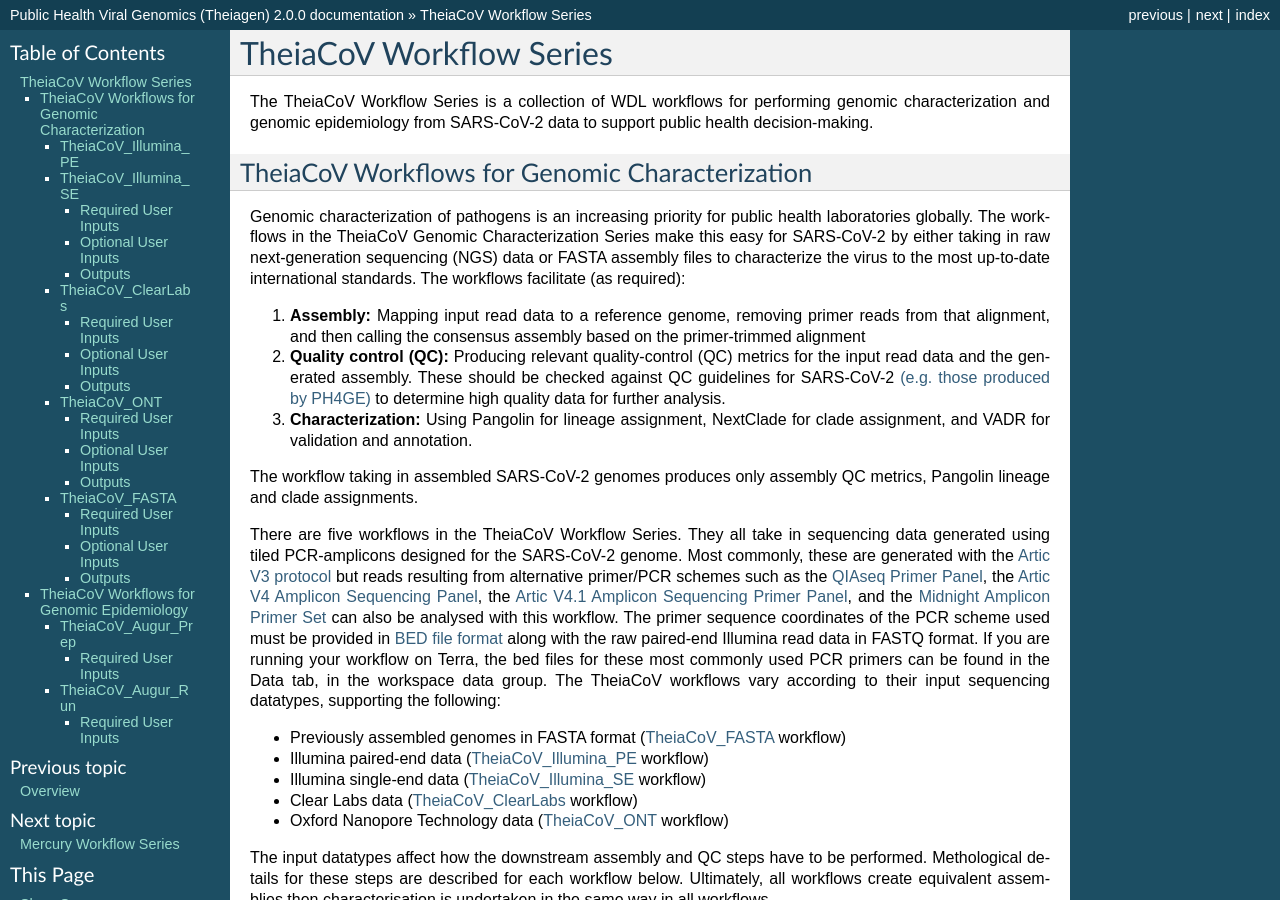
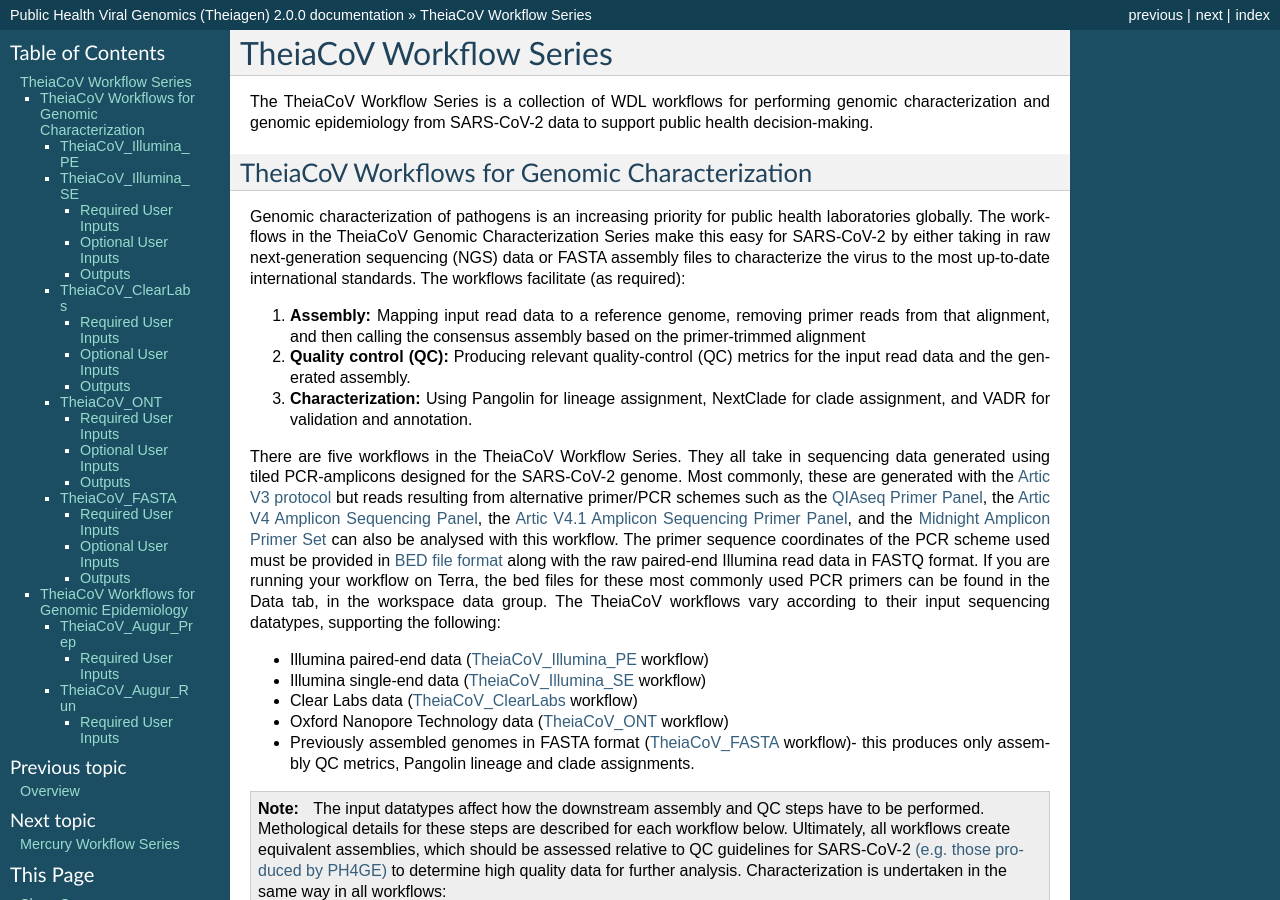
Before and after one commit to theiagen/public_health_viral_genomics, a Sphinx documentation site: the page built from docs/source/theiacov_workflows.rst, in a window 1280 px wide and 900 px high. Built offline with Sphinx 7.4.7, drawn with Linux system fonts in a browser that asks for light colours; pages that are not in the unit, such as notebooks, are missing from menus; some of the changed text lies outside the part shown.

Commit message:
Added overview methodological details to box

```diff
--- a/docs/source/theiacov_workflows.rst
+++ b/docs/source/theiacov_workflows.rst
@@ -9,22 +9,21 @@ TheiaCoV Workflows for Genomic Characterization
 Genomic characterization of pathogens is an increasing priority for public health laboratories globally. The workflows in the TheiaCoV Genomic Characterization Series make this easy for SARS-CoV-2 by either taking in raw next-generation sequencing (NGS) data or FASTA assembly files to characterize the virus to the most up-to-date international standards. The workflows facilitate (as required):
 
 1. **Assembly:** Mapping input read data to a reference genome, removing primer reads from that alignment, and then calling the consensus assembly based on the primer-trimmed alignment
-2. **Quality control (QC):** Producing relevant quality-control (QC) metrics for the input read data and the generated assembly. These should be checked against QC guidelines for SARS-CoV-2 `(e.g. those produced by PH4GE) <https://github.com/pha4ge/pipeline-resources/blob/udubs-qc-guidance-dev/docs/qc-solutions.md#gisaid-assembly-acceptance-criteria>`_ to determine high quality data for further analysis.
+2. **Quality control (QC):** Producing relevant quality-control (QC) metrics for the input read data and the generated assembly.
 3. **Characterization:** Using Pangolin for lineage assignment, NextClade for clade assignment, and VADR for validation and annotation.
 
-The workflow taking in assembled SARS-CoV-2 genomes produces only assembly QC metrics, Pangolin lineage and clade assignments.
+There are five workflows in the TheiaCoV Workflow Series. They all take in sequencing data generated using tiled PCR-amplicons designed for the SARS-CoV-2 genome. Most commonly, these are generated with the `Artic V3 protocol <https://github.com/artic-network/artic-ncov2019/tree/master/primer_schemes/nCoV-2019/V3>`_ but reads resulting from alternative primer/PCR schemes such as the `QIAseq Primer Panel <https://www.qiagen.com/us/products/next-generation-sequencing/rna-sequencing/qiaseq-sars-cov-2-primer-panel/>`_, the `Artic V4 Amplicon Sequencing Panel <https://github.com/artic-network/artic-ncov2019/tree/master/primer_schemes/nCoV-2019/V4>`_, the `Artic V4.1 Amplicon Sequencing Primer Panel <https://github.com/artic-network/artic-ncov2019/tree/master/primer_schemes/nCoV-2019/V4.1>`_, and the `Midnight Amplicon Primer Set <https://www.protocols.io/view/sars-cov2-genome-sequencing-protocol-1200bp-amplic-rm7vz8q64vx1/v6>`_ can also be analysed with this workflow. The primer sequence coordinates of the PCR scheme used must be provided in `BED file format <https://en.wikipedia.org/wiki/BED_(file_format)#>`_ along with the raw paired-end Illumina read data in FASTQ format. If you are running your workflow on Terra, the bed files for these most commonly used PCR primers can be found in the Data tab, in the workspace data group. The TheiaCoV workflows vary according to their input sequencing datatypes, supporting the following:
 
-There are five workflows in the TheiaCoV Workflow Series. They all take in sequencing data generated using tiled PCR-amplicons designed for the SARS-CoV-2 genome. Most commonly, these are generated with the `Artic V3 protocol <https://github.com/artic-network/artic-ncov2019/tree/master/primer_schemes/nCoV-2019/V3>`_ but reads resulting from alternative primer/PCR schemes such as the `QIAseq Primer Panel <https://www.qiagen.com/us/products/next-generation-sequencing/rna-sequencing/qiaseq-sars-cov-2-primer-panel/>`_, the `Artic V4 Amplicon Sequencing Panel <https://github.com/artic-network/artic-ncov2019/tree/master/primer_schemes/nCoV-2019/V4>`_, the `Artic V4.1 Amplicon Sequencing Primer Panel <https://github.com/artic-network/artic-ncov2019/tree/master/primer_schemes/nCoV-2019/V4.1>`_, and the `Midnight Amplicon Primer Set <https://www.protocols.io/view/sars-cov2-genome-sequencing-protocol-1200bp-amplic-rm7vz8q64vx1/v6>`_  can also be analysed with this workflow. The primer sequence coordinates of the PCR scheme used must be provided in `BED file format <https://en.wikipedia.org/wiki/BED_(file_format)#>`_ along with the raw paired-end Illumina read data in FASTQ format. If you are running your workflow on Terra, the bed files for these most commonly used PCR primers can be found in the Data tab, in the workspace data group. The TheiaCoV workflows vary according to their input sequencing datatypes, supporting the following:
-
-* Previously assembled genomes in FASTA format (TheiaCoV_FASTA_ workflow)
 * Illumina paired-end data (TheiaCoV_Illumina_PE_ workflow)
 * Illumina single-end data (TheiaCoV_Illumina_SE_ workflow)
 * Clear Labs data (TheiaCoV_ClearLabs_ workflow)
 * Oxford Nanopore Technology data (TheiaCoV_ONT_ workflow)
+* Previously assembled genomes in FASTA format (TheiaCoV_FASTA_ workflow)- this produces only assembly QC metrics, Pangolin lineage and clade assignments.
 
-The input datatypes affect how the downstream assembly and QC steps have to be performed. Methological details for these steps are described for each workflow below. Ultimately, all workflows create equivalent assemblies then characterisation is undertaken in the same way in all workflows.
+.. note::
+   The input datatypes affect how the downstream assembly and QC steps have to be performed. Methological details for these steps are described for each workflow below. Ultimately, all workflows create equivalent assemblies, which should be assessed relative to QC guidelines for SARS-CoV-2 `(e.g. those produced by PH4GE) <https://github.com/pha4ge/pipeline-resources/blob/udubs-qc-guidance-dev/docs/qc-solutions.md#gisaid-assembly-acceptance-criteria>`_ to determine high quality data for further analysis. Characterization is undertaken in the same way in all workflows:
 
-**TheiaCoV Workflow series Characterization step:** All workflows in this series characterize genomes using `Pangolin <https://cov-lineages.org/>`_ for lineage assignment, `NextClade <https://docs.nextstrain.org/projects/nextclade/en/stable/index.html>`_ for clade assignment, and `VADR <https://github.com/ncbi/vadr>`_ for validation and annotation. These tools and their underlying databases are updated regularly and have many versions available, one of which should be selected when running the workflow. The latest versions are described `here <https://www.notion.so/theiagen/Docker-Image-and-Reference-Materials-for-SARS-CoV-2-Genomic-Characterization-98328c61f5cb4f77975f512b55d09108>`_.
+   **TheiaCoV Workflow series Characterization step:** All workflows in this series characterize genomes using `Pangolin <https://cov-lineages.org/>`_ for lineage assignment, `NextClade <https://docs.nextstrain.org/projects/nextclade/en/stable/index.html>`_ for clade assignment, and `VADR <https://github.com/ncbi/vadr>`_ for validation and annotation. These tools and their underlying databases are updated regularly and have many versions available, one of which should be selected when running the workflow. The latest versions are described `here <https://www.notion.so/theiagen/Docker-Image-and-Reference-Materials-for-SARS-CoV-2-Genomic-Characterization-98328c61f5cb4f77975f512b55d09108>`_.
 
 More details on how to run these workflows through Terra are provided in the `Overview <https://public-health-viral-genomics-theiagen.readthedocs.io/en/latest/overview.html#>`_ page.
 
@@ -38,10 +37,7 @@ TheiaCoV_Illumina_PE
 
    **TheiaCoV_Illumina_PE Workflow**
 
-**Input:** The TheiaCoV_Illumina_PE workflow was written to process Illumina paired-end (PE) read data generated by tiled PCR for genomic characterization of SARS-CoV-2.
-
-.. note::
-   By default, this workflow will assume that input reads were generated using a 300-cycle sequencing kit (i.e. 2 x 150 bp reads). Modifications to the optional parameter for trimmomatic_minlen may be required to accommodate shorter read data, such as 2 x 75bp reads generated using a 150-cycle sequencing kit.
+**Input:** The TheiaCoV_Illumina_PE workflow was written to process Illumina paired-end (PE) read data generated by tiled PCR for genomic characterization of SARS-CoV-2. By default, this workflow will assume that input reads were generated using a 300-cycle sequencing kit (i.e. 2 x 150 bp reads). Modifications to the optional parameter for trimmomatic_minlen may be required to accommodate shorter read data, such as 2 x 75bp reads generated using a 150-cycle sequencing kit.
 
 **Assembly:** As outlined in the schematic above, consensus genome assembly with the TheiaCoV_Illumina_PE workflow is performed by first removing human read data with the `NCBI SRA-Human-Scrubber <https://github.com/ncbi/sra-human-scrubber>`_ tool then trimming low-quality reads with `Trimmomatic <http://www.usadellab.org/cms/?page=trimmomatic>`_ and removing adapter sequences with `BBDuk <https://jgi.doe.gov/data-and-tools/software-tools/bbtools/bb-tools-user-guide/bbduk-guide/>`_. These cleaned read data are then aligned to the Wuhan-1 reference genome with `BWA <http://bio-bwa.sourceforge.net/>`_ to generate a Binary Alignment Mapping (`BAM <https://en.wikipedia.org/wiki/Binary_Alignment_Map>`_) file. Primer sequences are next removed from the BAM file using the `iVar Trim <https://andersen-lab.github.io/ivar/html/manualpage.html>`_ sub-command. The iVar Consensus sub-command is then used to generate a consensus assembly in FASTA format.
 
@@ -66,7 +62,7 @@ TheiaCoV_Illumina_SE
 
    **TheiaCoV_Illumina_SE Data Workflow**
 
-The TheiaCoV_Illumina_SE workflow was written to process Illumina single-end (SE) read data. Input reads are assumed to be the product of sequencing tiled PCR-amplicons designed for the SARS-CoV-2 genome. The most common read data analyzed by the TheiaCoV_Illumina_SE workflow are generated with the Artic V3 protocol. Alternative primer schemes such as the Qiaseq Primer Panel, however, can also be analysed with this workflow since the primer sequence coordinates of the PCR scheme utilized must be provided along with the raw paired-end Illumina read data in BED and FASTQ file formats, respectively.
+The TheiaCoV_Illumina_SE workflow was written to process Illumina single-end (SE) read data. Input reads are assumed to be the product of sequencing tiled PCR-amplicons designed for the SARS-CoV-2 genome.
 
 .. note::
   By default, this workflow will assume that input reads were generated using a 35-cycle kit (i.e. 1 x 35 bp reads). Modifications to the optional parameter for trimmomatic_minlen may be required to accommodate for longer read data.
```
